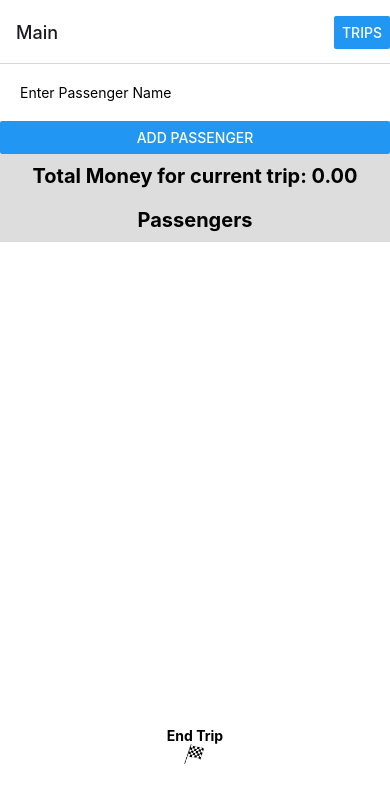
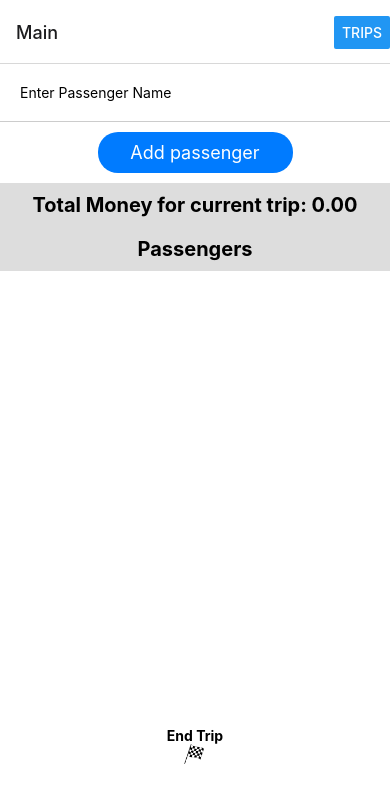
Before and after one commit to aherman21/CarExpenseApp, a React Native app: screen /Main in a window 390 px wide. Shown: the top 798 px of the page. Built offline with nearby package versions, Linux system fonts and the light colour scheme.

Commit message:
Styling frontend

```diff
--- a/src/screens/MainScreen.js
+++ b/src/screens/MainScreen.js
@@ -127,7 +127,10 @@ const MainScreen = () => {
         />
         </View>
 
-        <Button title="Add Passenger" onPress={addPassenger} style={styles.addButton} />
+        <TouchableOpacity onPress={addPassenger} style={styles.addButton}>
+          <Text style={styles.addButtonText}>Add passenger</Text>
+        </TouchableOpacity>
+
         <Text style={styles.listTitle}>Total Money for current trip: {getTotalMoneySpent().toFixed(2)}</Text>
         <FlatList
             data={passengers}
@@ -147,8 +150,8 @@ const MainScreen = () => {
              onRequestClose={closeTripDetails}>
              <View style={styles.modalView}>
                 <ShowTrip passengers={passengers} />
-                <TouchableOpacity onPress={closeTripDetails}>
-                    <Text>Close</Text>
+                <TouchableOpacity onPress={closeTripDetails} style={styles.closeMainButton}>
+                    <Text style={styles.closeMainButtonText}>Close</Text>
                 </TouchableOpacity>
              </View>
             </Modal>
--- a/src/screens/TripsScreen2.js
+++ b/src/screens/TripsScreen2.js
@@ -1,5 +1,5 @@
 import React, { useState, useEffect } from "react";
-import { View, FlatList, Text, TouchableOpacity, Modal, Button} from 'react-native'
+import { View, FlatList, Text, TouchableOpacity, Modal, Button, Alert} from 'react-native'
 import ShowTrip from "../components/ShowTrip";
 import loadTrips from "../components/LoadTrips";
 import { styles } from "../styles";
@@ -37,11 +37,28 @@ const TripsScreen = () => {
           >
             <Text style={styles.tripText}>Date: {formatDate(item.date)}</Text>
           </TouchableOpacity>
-            <TouchableOpacity onPress={() => removeTrip(index)} style={styles.removeButton}>
+
+          <TouchableOpacity
+            onPress={() => showDeleteConfirmation(index)}
+            style={styles.removeButton}
+          >
             <Text>Delete</Text>
           </TouchableOpacity>
         </View>
-    )
+      );
+
+      const showDeleteConfirmation = (index) => {
+        Alert.alert(
+          'Delete Trip',
+          'Are you sure you want to delete this trip?',
+          [
+            { text: 'Cancel', style: 'cancel' },
+            { text: 'Delete', onPress: () => removeTrip(index) },
+          ],
+          { cancelable: true }
+        );
+      };
+
 
     const removeTrip = async (index) => {
         console.log('index:', index)
@@ -72,7 +89,7 @@ const TripsScreen = () => {
                 <View style={styles.modalView}>
                     {selectedTrip && <ShowTrip passengers={selectedTrip.passengers} />}
                     <TouchableOpacity onPress={closeTripDetails} style={styles.closeButton}>
-                        <Text>Close</Text>
+                        <Text  style={styles.closeButtonText}>Close</Text>
                     </TouchableOpacity>
                 </View>
             </Modal>
--- a/src/styles.js
+++ b/src/styles.js
@@ -9,6 +9,10 @@ export const styles = StyleSheet.create({
   inputContainer: {
     flexDirection: 'row',
     padding: 20,
+    alignItems: 'center', // Center items vertically
+    borderBottomWidth: 1, // Add a bottom border
+    borderColor: '#ccc', // Set border color
+    marginBottom: 10
   },
   input: {
     flex: 1,
@@ -19,10 +23,20 @@ export const styles = StyleSheet.create({
     fontSize: 18,
   },
   addButton: {
-    backgroundColor: '#abf500',
-    borderRadius: 20,
+    backgroundColor: '#007bff', // Change to the desired shade of blue
+    borderRadius: 20, // Adjust the value to control the roundness of the edges
     padding: 10,
+    width: "50%",
+    alignSelf: 'center',
+    marginBottom: 10
   },
+
+  addButtonText: {
+    color: '#fff', // Set the text color to white
+    fontSize: 18, // Set the font size
+    textAlign: 'center', // Center the text horizontally within the button
+  },
+
   endButton: {
     backgroundColor: '#fef200',
     borderRadius: 20,
@@ -31,21 +45,8 @@ export const styles = StyleSheet.create({
     flexDirection: 'row',
     alignItems: 'center',
     justifyContent: 'center'
+  },
 
-  },
-  addButtonText: {
-    color: '#fff',
-    fontSize: 24,
-  },
-  button: {
-    padding: 20,
-    marginVertical: 10,
-    width: '90%',
-    alignSelf: 'center',
-    borderRadius: 10,
-    borderWidth: 2,
-    borderColor: '#FFA500',
-  },
   text: {
     color: '#000',
     fontWeight: 'bold',
@@ -96,7 +97,7 @@ export const styles = StyleSheet.create({
     alignSelf: 'center',
     borderRadius: 10,
     borderWidth: 2,
-    borderColor: '#FFA500'
+    borderColor: 'black'
   },
   passengerItem: {
     marginTop: 16,
@@ -118,11 +119,40 @@ export const styles = StyleSheet.create({
   modalView: {
     height: 300,
     width: 200,
+    borderColor: "black",
+    borderWidth: 1,
+    borderRadius: 6,
     justifyContent: 'center',
     alignSelf: 'center',
     marginTop: 'auto',
     marginBottom: 'auto',
-    backgroundColor: 'grey'
+  },
+
+  closeButton: {
+    backgroundColor: '#007bff', // Change to the desired shade of blue
+    borderRadius: 20, // Adjust the value to control the roundness of the edges
+    padding: 10,
+    width: "50%",
+    alignSelf: 'center',
+    marginBottom: 10
+
+  },
+  closeButtonText:{
+    color: '#fff', // Set the text color to white'
+    textAlign: "center",
+  },
+  closeMainButton: {
+    backgroundColor: '#007bff', // Change to the desired shade of blue
+    borderRadius: 20, // Adjust the value to control the roundness of the edges
+    padding: 10,
+    width: "50%",
+    alignSelf: 'center',
+    marginBottom: 10
+
+  },
+  closeMainButtonText:{
+    color: '#fff', // Set the text color to white'
+    textAlign: "center",
   },
   tripItem: {
     padding: 15,
```
Lines whose indentation alone changed are shown as unchanged.
